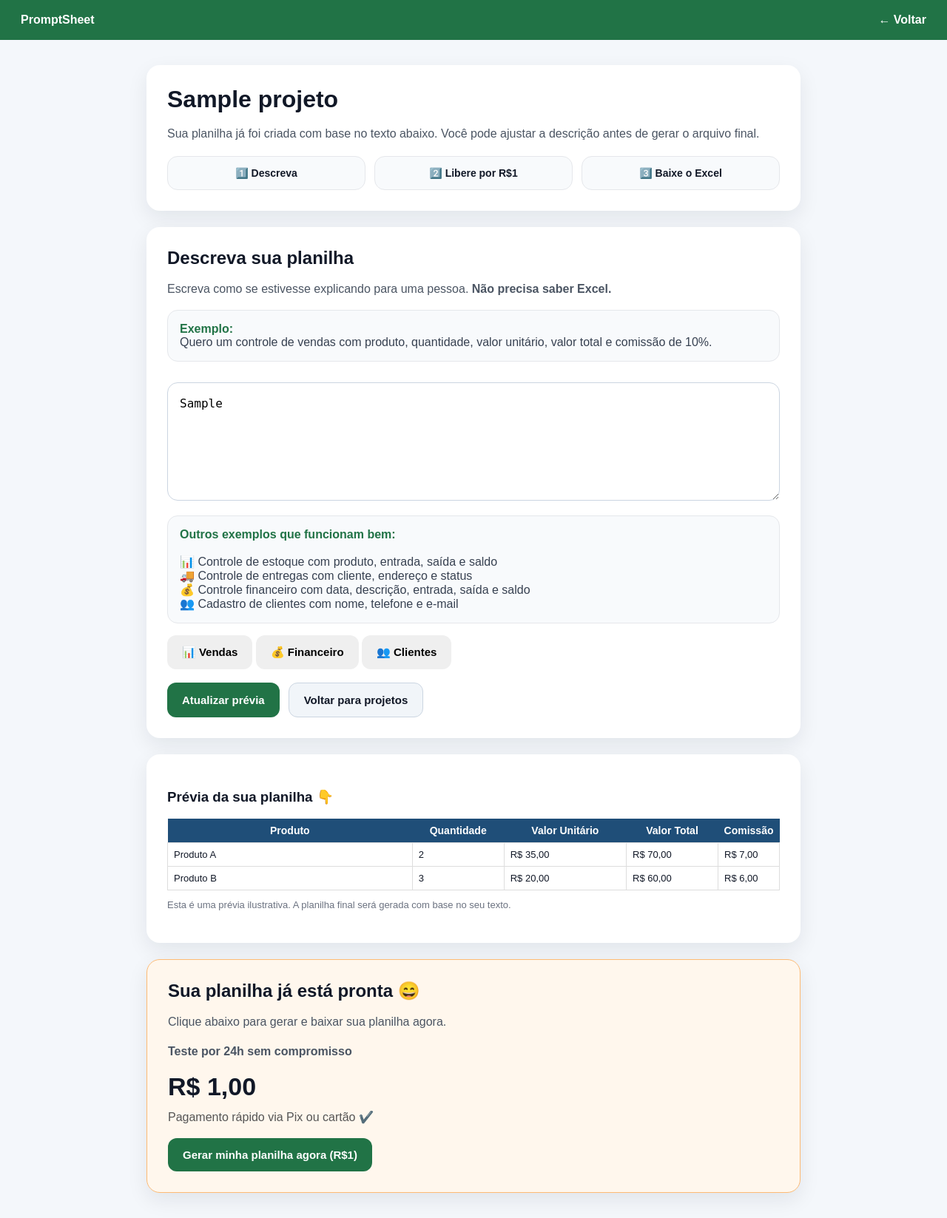
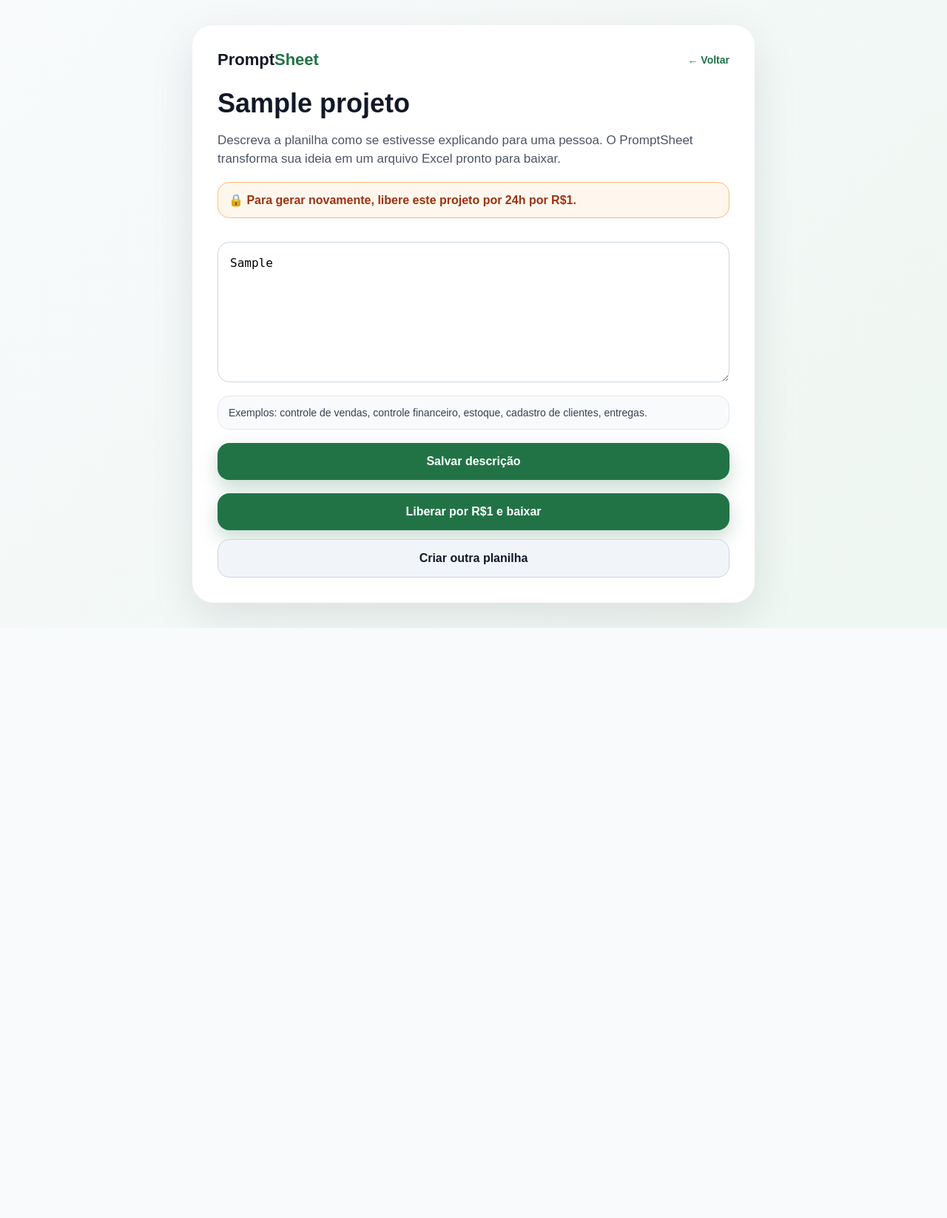
Before and after one commit to alessandronossa-lgtm/alessandronossa-lgtm, a Flask app: template templates/projeto.html in a window 1280 px wide. Shown: the whole page at 74% size. After the commit the page ends 849 px from the top, so only its background shows below. Run offline with Flask 3, Linux system fonts and the light colour scheme; the template is opened without the code that fills it: values that come from a table or form of the project are taken from there, others are empty; tables that the repository leaves empty hold one stand-in row (values such as "Sample post"); parts of the project's set-up code (start-up, migrations or seed data) failed here and were passed over.

Commit message:
Update projeto.html

```diff
--- a/templates/projeto.html
+++ b/templates/projeto.html
@@ -2,149 +2,134 @@
 <html lang="pt-br">
 <head>
   <meta charset="UTF-8">
-  <title>{{ projeto.nome }} - PromptSheet</title>
+  <title>{{ projeto.nome }} | PromptSheet</title>
   <meta name="viewport" content="width=device-width, initial-scale=1.0">
 
   <style>
-
-.preview-card {
-  margin-top: 20px;
-}
-
-.preview-table {
-  overflow-x: auto;
-  margin-top: 10px;
-}
-
-.preview-table table {
-  width: 100%;
-  border-collapse: collapse;
-}
-
-.preview-table th {
-  background: #1f4e78;
-  color: white;
-  padding: 8px;
-  font-size: 14px;
-}
-
-.preview-table td {
-  padding: 8px;
-  border: 1px solid #ddd;
-  font-size: 13px;
-}
-
-
     * { box-sizing: border-box; }
 
     body {
       margin: 0;
       font-family: Arial, Helvetica, sans-serif;
-      background: #f4f7fb;
+      background: linear-gradient(135deg, #f8fafc 0%, #eef7f1 100%);
       color: #111827;
     }
 
-    .topbar {
-      background: #217346;
-      color: white;
-      padding: 18px 28px;
+    .page {
+      min-height: 100vh;
       display: flex;
-      justify-content: space-between;
-      align-items: center;
-    }
-
-    .topbar a {
-      color: white;
-      text-decoration: none;
-      font-weight: bold;
-    }
-
-    .container {
-      max-width: 920px;
-      margin: 34px auto;
-      padding: 0 18px;
+      justify-content: center;
+      padding: 34px 18px;
     }
 
     .card {
+      width: 100%;
+      max-width: 760px;
       background: white;
-      border-radius: 18px;
-      padding: 28px;
-      box-shadow: 0 10px 28px rgba(15, 23, 42, 0.08);
-      margin-bottom: 22px;
+      border-radius: 28px;
+      padding: 34px;
+      box-shadow: 0 20px 60px rgba(15, 23, 42, 0.10);
+    }
+
+    .top {
+      display: flex;
+      justify-content: space-between;
+      gap: 14px;
+      align-items: center;
+      margin-bottom: 26px;
+    }
+
+    .brand {
+      font-weight: 900;
+      font-size: 22px;
+    }
+
+    .brand span { color: #217346; }
+
+    .back {
+      color: #217346;
+      text-decoration: none;
+      font-weight: 800;
+      font-size: 14px;
     }
 
     h1 {
       margin: 0 0 10px;
-      font-size: 32px;
-    }
-
-    h2 {
-      margin: 0 0 14px;
-      font-size: 24px;
+      font-size: 36px;
+      line-height: 1.1;
     }
 
     p {
       color: #4b5563;
+      font-size: 17px;
       line-height: 1.5;
     }
 
-    .badge {
-      display: inline-block;
+    .free {
       background: #ecfdf5;
+      border: 1px solid #86efac;
       color: #166534;
-      border: 1px solid #bbf7d0;
-      padding: 10px 14px;
-      border-radius: 999px;
-      font-weight: bold;
-      margin-top: 10px;
+      padding: 14px;
+      border-radius: 16px;
+      font-weight: 800;
+      margin: 18px 0;
+    }
+
+    .paid {
+      background: #fff7ed;
+      border: 1px solid #fdba74;
+      color: #9a3412;
+      padding: 14px;
+      border-radius: 16px;
+      font-weight: 800;
+      margin: 18px 0;
     }
 
     textarea {
       width: 100%;
-      min-height: 160px;
+      min-height: 190px;
       padding: 16px;
+      border-radius: 16px;
       border: 1px solid #cbd5e1;
-      border-radius: 14px;
       font-size: 16px;
       line-height: 1.5;
       resize: vertical;
-      margin-top: 12px;
+      margin-top: 14px;
     }
 
     .hint {
       background: #f8fafc;
       border: 1px solid #e5e7eb;
-      border-radius: 14px;
-      padding: 16px;
-      margin: 16px 0;
+      border-radius: 16px;
+      padding: 14px;
+      margin: 14px 0;
       color: #374151;
-    }
-
-    .hint strong {
-      color: #217346;
+      font-size: 14px;
     }
 
     .actions {
-      display: flex;
+      display: grid;
       gap: 12px;
-      flex-wrap: wrap;
       margin-top: 18px;
     }
 
     button, .btn {
+      width: 100%;
       border: none;
-      border-radius: 12px;
-      padding: 14px 20px;
-      font-weight: bold;
+      border-radius: 16px;
+      padding: 16px 20px;
+      font-size: 16px;
+      font-weight: 900;
       cursor: pointer;
       text-decoration: none;
-      display: inline-block;
-      font-size: 15px;
+      text-align: center;
+      display: block;
     }
 
     .btn-primary {
       background: #217346;
       color: white;
+      box-shadow: 0 10px 24px rgba(33, 115, 70, 0.25);
     }
 
     .btn-secondary {
@@ -153,239 +138,73 @@
       border: 1px solid #cbd5e1;
     }
 
-    .pay-card {
-      background: #fff7ed;
-      border: 1px solid #fdba74;
-    }
-
-    .success-card {
-      background: #ecfdf5;
-      border: 1px solid #86efac;
-    }
-
-    .price {
-      font-size: 34px;
-      font-weight: bold;
-      margin: 8px 0;
-    }
-
-    .steps {
-      display: grid;
-      grid-template-columns: repeat(3, 1fr);
-      gap: 12px;
-      margin-top: 18px;
-    }
-
-    .step {
-      background: #f8fafc;
-      border: 1px solid #e5e7eb;
-      border-radius: 14px;
-      padding: 14px;
-      text-align: center;
-      font-size: 14px;
-      font-weight: bold;
-    }
-
-    @media (max-width: 720px) {
-      .steps { grid-template-columns: 1fr; }
-      h1 { font-size: 26px; }
+    @media (max-width: 700px) {
+      .card { padding: 24px; border-radius: 22px; }
+      h1 { font-size: 30px; }
+      .top { align-items: flex-start; }
     }
   </style>
 </head>
 
 <body>
+  <div class="page">
+    <main class="card">
 
-  <div class="topbar">
-    <div><strong>PromptSheet</strong></div>
-    <a href="/app">← Voltar</a>
+      <div class="top">
+        <div class="brand">Prompt<span>Sheet</span></div>
+        <a class="back" href="/app">← Voltar</a>
       </div>
 
-  <div class="container">
+      <h1>{{ projeto.nome }}</h1>
 
-    <div class="card">
-      <h1>{{ projeto.nome }}</h1>
       <p>
-        Sua planilha já foi criada com base no texto abaixo.
-        Você pode ajustar a descrição antes de gerar o arquivo final.
+        Descreva a planilha como se estivesse explicando para uma pessoa.
+        O PromptSheet transforma sua ideia em um arquivo Excel pronto para baixar.
       </p>
 
-      <div class="steps">
-        <div class="step">1️⃣ Descreva</div>
-        <div class="step">2️⃣ Libere por R$1</div>
-        <div class="step">3️⃣ Baixe o Excel</div>
+      {% if not usuario.usou_gratis %}
+        <div class="free">
+          🎁 Sua primeira planilha é grátis. O prazo de 1 hora começa quando você gerar o Excel.
         </div>
+      {% elif premium or acesso_ativo %}
+        <div class="free">
+          ✅ Acesso liberado. Você já pode gerar e baixar esta planilha.
         </div>
-
-    <div class="card">
-      <h2>Descreva sua planilha</h2>
-
-      <p>
-        Escreva como se estivesse explicando para uma pessoa.
-        <strong>Não precisa saber Excel.</strong>
-      </p>
-
-      <div class="hint">
-        <strong>Exemplo:</strong><br>
-        Quero um controle de vendas com produto, quantidade, valor unitário, valor total e comissão de 10%.
-      </div>
-
-      <form method="POST" action="/projeto/{{ projeto.id }}/atualizar">
-        <textarea name="prompt">{{ projeto.prompt }}</textarea>
-
-
-
-
-
-
-<div class="hint">
-  <strong>Outros exemplos que funcionam bem:</strong><br><br>
-
-  📊 Controle de estoque com produto, entrada, saída e saldo<br>
-  🚚 Controle de entregas com cliente, endereço e status<br>
-  💰 Controle financeiro com data, descrição, entrada, saída e saldo<br>
-  👥 Cadastro de clientes com nome, telefone e e-mail
-</div>
-
-
-<div class="examples">
-  <button type="button" onclick="setPrompt('Controle de vendas com produto, quantidade e valor')">📊 Vendas</button>
-  <button type="button" onclick="setPrompt('Controle financeiro com entrada e saída')">💰 Financeiro</button>
-  <button type="button" onclick="setPrompt('Cadastro de clientes com nome e telefone')">👥 Clientes</button>
-</div>
-
-<script>
-function setPrompt(text) {
-  document.querySelector("textarea").value = text;
-}
-</script>
-
-
-
-
-        <div class="actions">
-          <button class="btn-primary" type="submit">
-            Atualizar prévia
-          </button>
-
-          <a class="btn btn-secondary" href="/app">
-            Voltar para projetos
-          </a>
-        </div>
-      </form>
-    </div>
-
-
-
-
-    <div class="card preview-card">
-  <h3>Prévia da sua planilha 👇</h3>
-
-  <div class="preview-table">
-    <table>
-      <thead>
-        <tr>
-<th style="width:40%;">Produto</th>
-<th style="width:15%;">Quantidade</th>
-<th style="width:20%;">Valor Unitário</th>
-<th style="width:15%;">Valor Total</th>
-<th style="width:10%;">Comissão</th>
-        </tr>
-      </thead>
-      <tbody>
-        <tr>
-          <td>Produto A</td>
-          <td>2</td>
-          <td>R$ 35,00</td>
-          <td>R$ 70,00</td>
-          <td>R$ 7,00</td>
-        </tr>
-        <tr>
-          <td>Produto B</td>
-          <td>3</td>
-          <td>R$ 20,00</td>
-          <td>R$ 60,00</td>
-          <td>R$ 6,00</td>
-        </tr>
-      </tbody>
-    </table>
-  </div>
-
-  <p style="font-size:13px;color:#6b7280;margin-top:10px;">
-    Esta é uma prévia ilustrativa. A planilha final será gerada com base no seu texto.
-  </p>
-</div>
-
-
-
-   {% if premium or acesso_ativo or gratis_ativo %}
-
-{% if gratis_ativo %}
-  <div style="
-    background:#ecfdf5;
-    border:1px solid #86efac;
-    padding:14px;
-    border-radius:12px;
-    margin-bottom:15px;
-    font-weight:bold;
-    color:#166534;
-  ">
-    🎁 Você está usando sua planilha grátis (1 hora disponível)
+      {% else %}
+        <div class="paid">
+          🔒 Para gerar novamente, libere este projeto por 24h por R$1.
         </div>
       {% endif %}
 
+      <form method="POST" action="/projeto/{{ projeto.id }}/atualizar">
+        <textarea name="prompt" placeholder="Ex: Quero um controle de vendas com produto, quantidade, valor unitário, valor total e comissão de 10%.">{{ projeto.prompt }}</textarea>
 
-
-
-      <div class="card success-card">
-        <h2>Pronto para gerar 😄</h2>
-        <p>
-          Seu acesso está liberado. Agora você já pode gerar e baixar sua planilha em Excel.
-        </p>
+        <div class="hint">
+          Exemplos: controle de vendas, controle financeiro, estoque, cadastro de clientes, entregas.
+        </div>
 
         <div class="actions">
+          <button class="btn-primary" type="submit">Salvar descrição</button>
+        </div>
+      </form>
+
+      <div class="actions">
+        {% if not usuario.usou_gratis or premium or acesso_ativo %}
           <a class="btn btn-primary" href="/projeto/{{ projeto.id }}/download">
-            Gerar e baixar minha planilha
+            Gerar e baixar Excel
           </a>
+        {% else %}
+          <form method="POST" action="/projeto/{{ projeto.id }}/comprar_diaria" target="_blank">
+            <button class="btn-primary" type="submit">
+              Liberar por R$1 e baixar
+            </button>
+          </form>
+        {% endif %}
 
-          <a class="btn btn-secondary" href="/app">
-            Voltar para projetos
-          </a>
-        </div>
+        <a class="btn btn-secondary" href="/app">Criar outra planilha</a>
       </div>
 
-    {% else %}
-
-
-<div class="card pay-card">
-  <h2>Sua planilha já está pronta 😄</h2>
-
-  <p>
-  Clique abaixo para gerar e baixar sua planilha agora.
-</p>
-
-
-
-  <p style="font-weight:bold;">
-  Teste por 24h sem compromisso
-  </p>
-
-  <div class="price">R$ 1,00</div>
-
-  <p style="margin-top:10px; color:#555;">
-    Pagamento rápido via Pix ou cartão ✔️
-  </p>
-
-  <form method="POST" action="/projeto/{{ projeto.id }}/comprar_diaria" target="_blank">
-    <button class="btn-primary" type="submit">
-      Gerar minha planilha agora (R$1)
-    </button>
-  </form>
+    </main>
   </div>
-
-
-    {% endif %}
-
-  </div>
-
 </body>
 </html>
```
Lines whose indentation alone changed are shown as unchanged.
